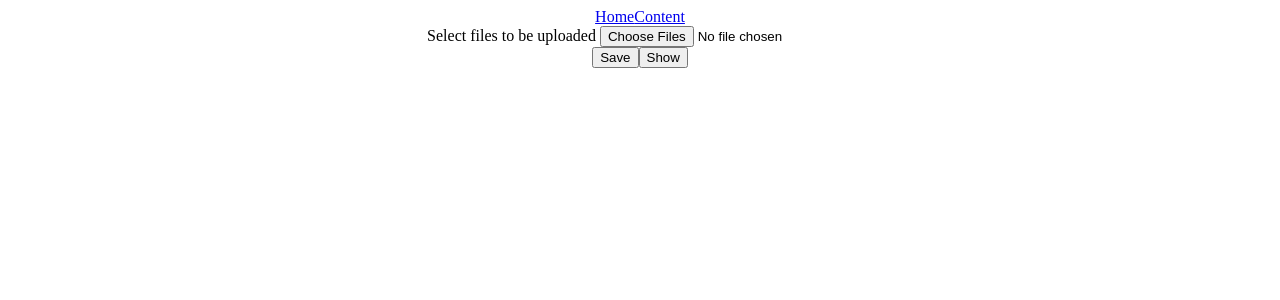
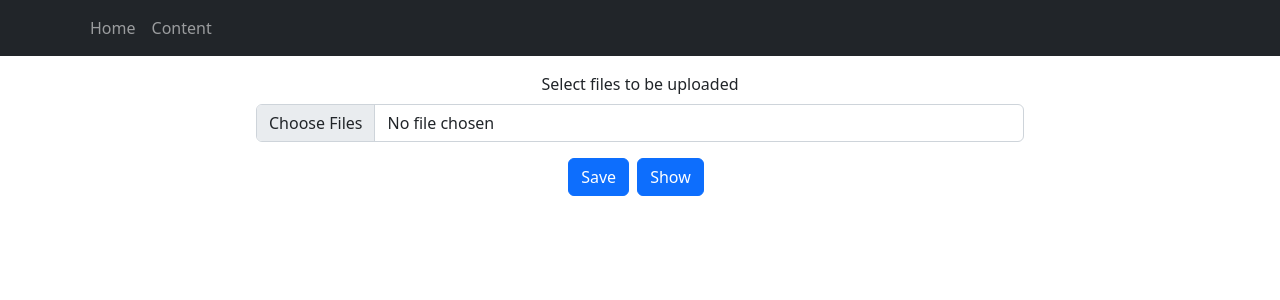
Before and after one commit to mayaemer/final-year-project, a React (Create React App) app: page /Content in a window 1280 px wide. Shown: the top 300 px of the page. Built offline with nearby package versions, Linux system fonts and the light colour scheme.

Commit message:
added some styling

```diff
--- a/src/App.js
+++ b/src/App.js
@@ -1,13 +1,10 @@
 import './App.css';
 import { BrowserRouter as Router, Route, Routes } from "react-router-dom";
-
 import Home from "./pages/Home";
 import FileUpload from './pages/FileUpload';
 import ViewFile from './pages/ViewFile';
-
-
 import NavBar from './components/NavBar';
-
+import 'bootstrap/dist/css/bootstrap.min.css';
 
 
 function App() {
--- a/src/components/NavBar.js
+++ b/src/components/NavBar.js
@@ -14,6 +14,9 @@ function NavBar () {
           </Nav>
         </Container>
     </Navbar>
+
+
+
     )
 }
 
--- a/src/pages/FileUpload.js
+++ b/src/pages/FileUpload.js
@@ -3,6 +3,8 @@ import Button from 'react-bootstrap/Button';
 import { useState, useRef } from 'react';
 import { Link } from "react-router-dom";
 import Axios from "axios";
+import { ListGroup, ListGroupItem } from 'react-bootstrap';
+import '../styles/FileUpload.css';
 
 
 function FileUpload() {
@@ -60,24 +62,31 @@ function FileUpload() {
 // https://react-bootstrap.github.io/forms/form-control/
     return (
       <>
+      <div id='uploadForm'>
         <Form.Group controlId="formFileMultiple" className="mb-3">
           <Form.Label>Select files to be uploaded </Form.Label>
           <Form.Control type="file" multiple  ref={fileSelect} onChange={saveFile}/>
         </Form.Group>
-        <Button type='submit' onClick={uploadFile}>
+        <Button type='submit' onClick={uploadFile} id='button'>
                 Save
         </Button>
 
-        <Button type='submit' onClick={showFile}>Show</Button>
+        <Button type='submit' onClick={showFile} id='button'>Show</Button>
+        </div>
 
+        <div id='fileList'>
         {fileList.map((val, key) => {
           return (
-          <Link to={"/file/" + val.file.filename} key={key}>
+          <ListGroup>
+            <ListGroupItem>
+              <Link to={"/file/" + val.file.filename} key={key}>
                     {val.file.originalname}
-          </Link>
+              </Link>
+          </ListGroupItem>
+          </ListGroup>
           )
         })}
-
+        </div>
       </>
     );
   }
--- a/src/pages/Home.js
+++ b/src/pages/Home.js
@@ -1,4 +1,3 @@
-import React from "react";
 
 function Home() {
 
--- a/src/pages/ViewFile.js
+++ b/src/pages/ViewFile.js
@@ -9,11 +9,8 @@ function ViewFile() {
     { uri: require("/server/uploads/" + selectedFile)}
   ];
 
-
-
   return (
     <div className="App">
-
     <DocViewer documents={docs}  pluginRenderers={DocViewerRenderers}/>
     </div>
   )
--- /dev/null
+++ b/src/styles/FileUpload.css
@@ -0,0 +1,17 @@
+#uploadForm {
+    margin-top: 1em;
+    width: 60%;
+    display: inline-block;
+}
+
+#fileList {
+    width: 60%;
+    display: inline-block;
+    margin-top: 1em;
+
+
+}
+
+#button {
+    margin-right : 0.5em;
+}
```
Also changed, not shown: 1 other file (tests, documents, lock files or other folders).
